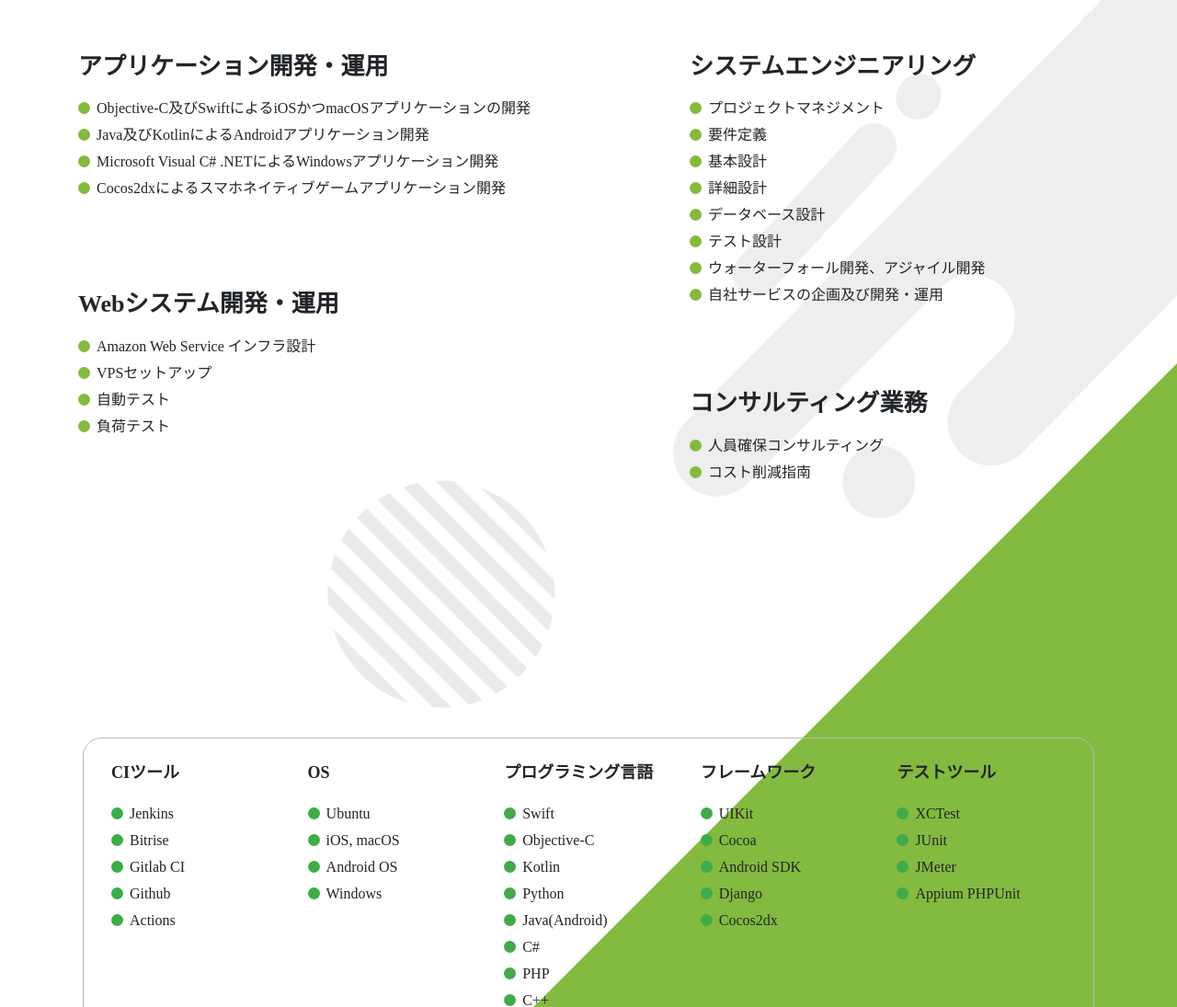
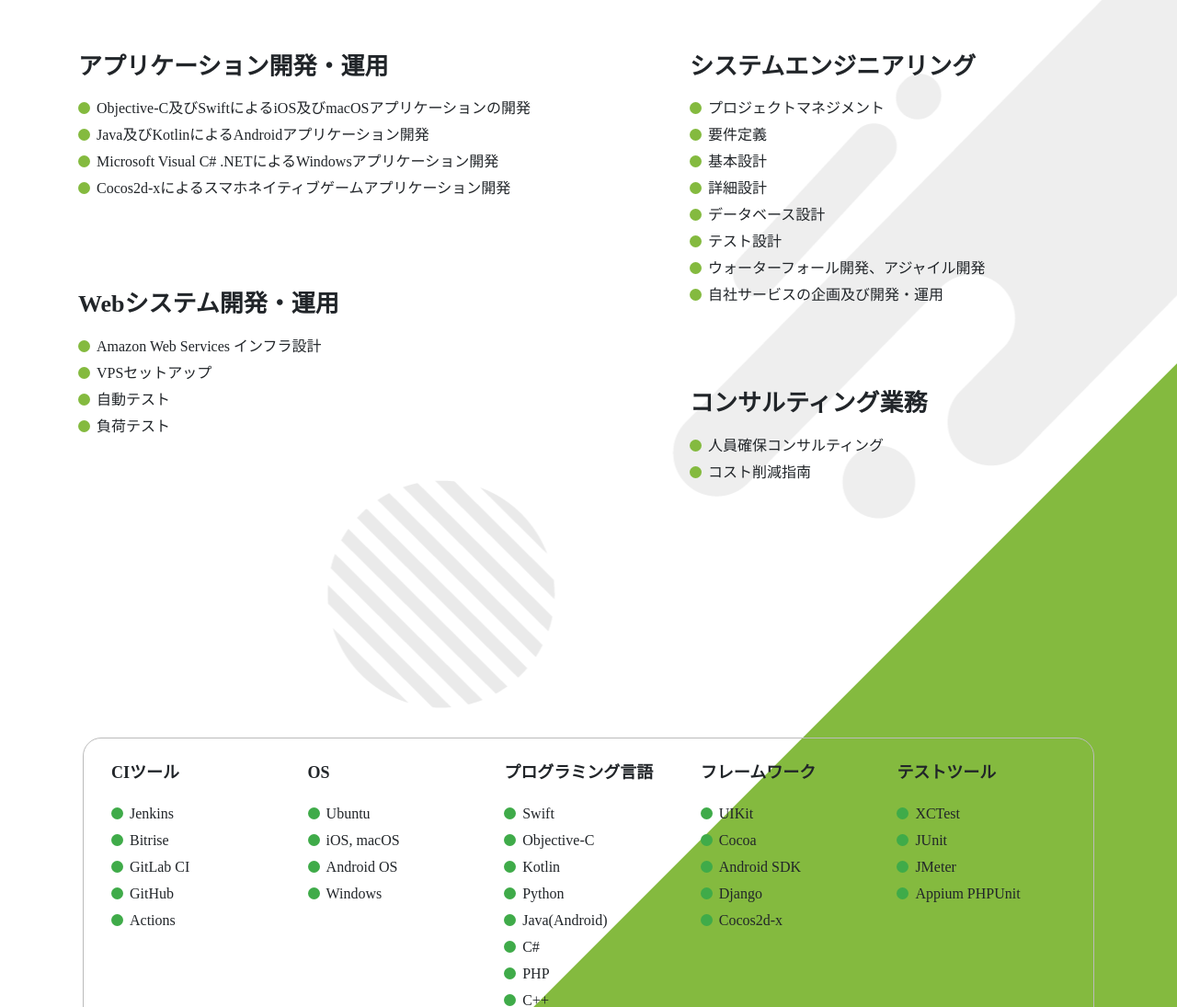
Before and after one commit to pocosoft/pocosoft.github.io, a Jekyll site: the page built from works.md, in a window 1280 px wide. Shown: the part 252-1347 px from the top of the page at 92% size. Built offline with Jekyll 4.4.1, drawn with Linux system fonts in a browser that asks for light colours; nearby versions of some CDN libraries.

Commit message:
サイト全体の誤字・表記の誤りを直す
- 事業紹介: 「ソースレビュービルド短縮」の読点抜け
- 開発実績: 「iOSかつmacOS」「Amazon Web Service」「Gitlab」「Github」
- トップ・開発実績: Cocos2dx を正式表記の Cocos2d-x に
- 採用活動: Reqruitment の綴り
- PocoMemo プライバシーポリシー: 「多額の費用を有する」を「要する」に、半角の読点・かぎ括弧を全角に
- PocoMemo 利用規約: 半角カンマと「、」を他の文と同じ「，」に

Co-Authored-By: Claude Opus 5.5 <noreply@anthropic.com>

```diff
--- a/_layouts/business.html
+++ b/_layouts/business.html
@@ -72,7 +72,7 @@
           <li>教育系SNSスマートフォンアプリケーション、エンジニアとしてジョイン
             <ul>
               <li>iOS, Android 新規ローンチ</li>
-              <li>リードエンジニアとしてソースレビュービルド短縮スクリプトの発明等</li>
+              <li>リードエンジニアとしてソースレビュー、ビルド短縮スクリプトの発明等</li>
             </ul>
           </li>
         </ul>
--- a/_layouts/index.html
+++ b/_layouts/index.html
@@ -116,7 +116,7 @@
               <li>Android</li>
               <li>SDK</li>
               <li>Django</li>
-              <li>Cocos2dx</li>
+              <li>Cocos2d-x</li>
             </ul>
           </div>
         </div>
--- a/_layouts/reqruit.html
+++ b/_layouts/reqruit.html
@@ -10,7 +10,7 @@
   <div class="container">
     <div class="row">
       <div class="col-12">
-        <h2>Reqruitment<span class="">採用活動</span></h2>
+        <h2>Recruitment<span class="">採用活動</span></h2>
       </div>
       <div class="col-md-7 mb-5">
         <p class="mb-4">株式会社ポコソフトでは、業務拡大に伴い、新たに私たちと共に成長できる人材を募集しています。今後のプロジェクトの増加や、時代の変化に柔軟に対応するため、技術力の向上を目指し、より多くのユーザーに価値を提供することを目指しています。</p>
--- a/_layouts/works.html
+++ b/_layouts/works.html
@@ -14,10 +14,10 @@
       <div class="col-md-7 mb-4">
         <h3>アプリケーション開発・運用</h3>
         <ul>
-          <li>Objective-C及びSwiftによるiOSかつmacOSアプリケーションの開発</li>
+          <li>Objective-C及びSwiftによるiOS及びmacOSアプリケーションの開発</li>
           <li>Java及びKotlinによるAndroidアプリケーション開発</li>
           <li>Microsoft Visual C# .NETによるWindowsアプリケーション開発</li>
-          <li>Cocos2dxによるスマホネイティブゲームアプリケーション開発</li>
+          <li>Cocos2d-xによるスマホネイティブゲームアプリケーション開発</li>
         </ul>
       </div>
       <div class="col-md-5 mb-4">
@@ -36,7 +36,7 @@
       <div class="col-md-7 mb-4 works-col-3">
         <h3>Webシステム開発・運用</h3>
         <ul>
-          <li>Amazon Web Service インフラ設計</li>
+          <li>Amazon Web Services インフラ設計</li>
           <li>VPSセットアップ</li>
           <li>自動テスト</li>
           <li>負荷テスト</li>
@@ -60,8 +60,8 @@
         <ul>
           <li>Jenkins</li>
           <li>Bitrise</li>
-          <li>Gitlab CI</li>
-          <li>Github</li>
+          <li>GitLab CI</li>
+          <li>GitHub</li>
           <li>Actions</li>
         </ul>
       </div>
@@ -96,7 +96,7 @@
           <li>Cocoa</li>
           <li>Android SDK</li>
           <li>Django</li>
-          <li>Cocos2dx</li>
+          <li>Cocos2d-x</li>
         </ul>
       </div>
       <div class="col-md-15 col-sm-6 mb-0">
--- a/pocomemo/terms/ja.html
+++ b/pocomemo/terms/ja.html
@@ -18,7 +18,7 @@
 
 第2条（利用登録）
 
-本サービスにおいては，ユーザーが本規約に同意することにより、利用登録が完了するものとします。当社は，ユーザーに以下の事由があると判断した場合，利用登録を取り消すことがあり，その理由については一切の開示義務を負わないものとします。
+本サービスにおいては，ユーザーが本規約に同意することにより，利用登録が完了するものとします。当社は，ユーザーに以下の事由があると判断した場合，利用登録を取り消すことがあり，その理由については一切の開示義務を負わないものとします。
 •利用登録の申請に際して虚偽の事項を届け出た場合
 •本規約に違反したことがある者からの申請である場合
 •その他，当社が利用登録を相当でないと判断した場合
@@ -76,7 +76,7 @@
 
 第9条（通知または連絡）
 
-ユーザーと当社との間の通知または連絡は，当社の定める方法によって行うものとします。当社は,ユーザーから,当社が別途定める方式に従った変更届け出がない限り,現在登録されている連絡先が有効なものとみなして当該連絡先へ通知または連絡を行い,これらは,発信時にユーザーへ到達したものとみなします。
+ユーザーと当社との間の通知または連絡は，当社の定める方法によって行うものとします。当社は，ユーザーから，当社が別途定める方式に従った変更届け出がない限り，現在登録されている連絡先が有効なものとみなして当該連絡先へ通知または連絡を行い，これらは，発信時にユーザーへ到達したものとみなします。
 
 第10条（権利義務の譲渡の禁止）
 
```
Also changed, not shown: pocomemo/privacy/ja.html (+3 -7 lines).
